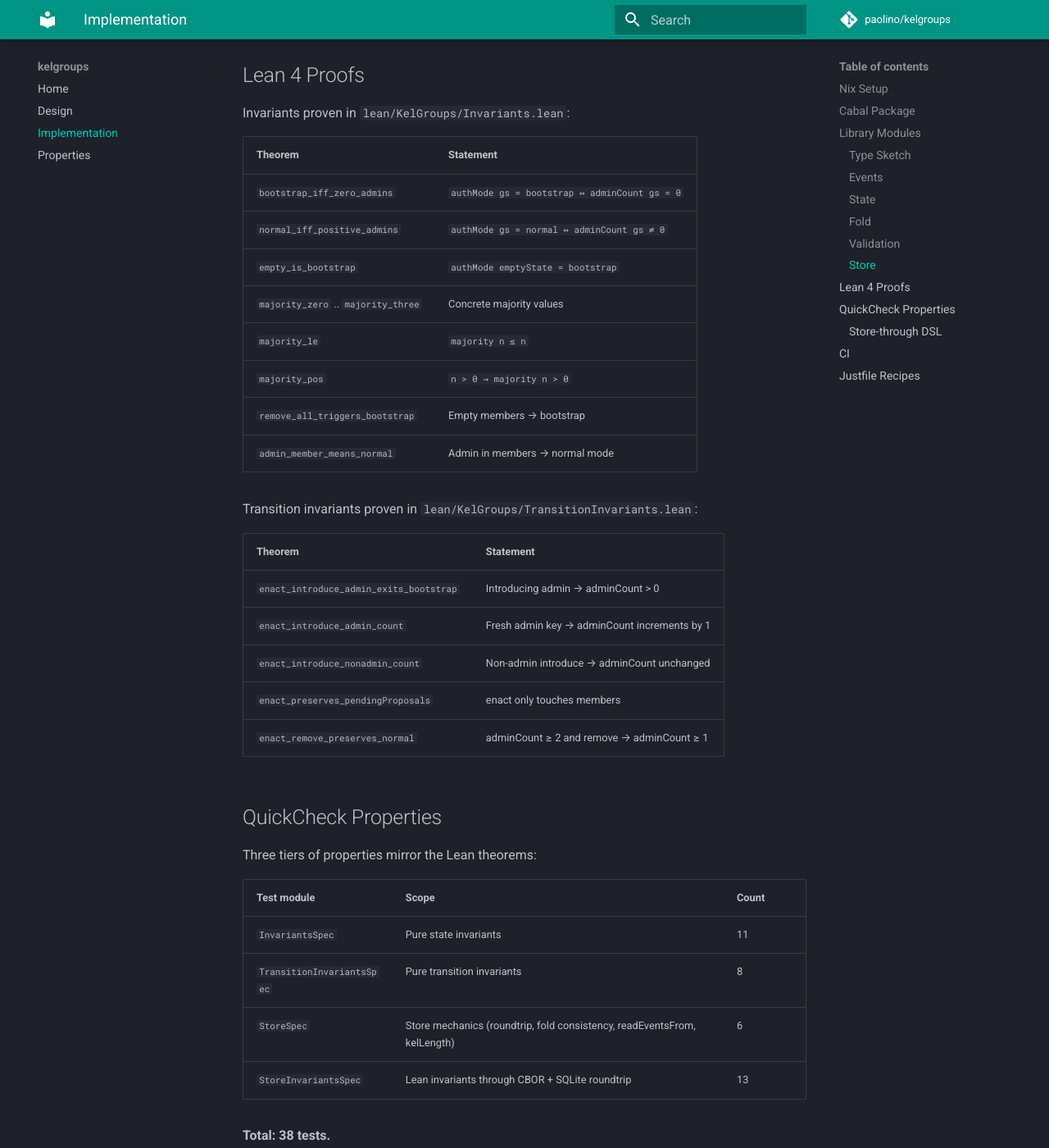
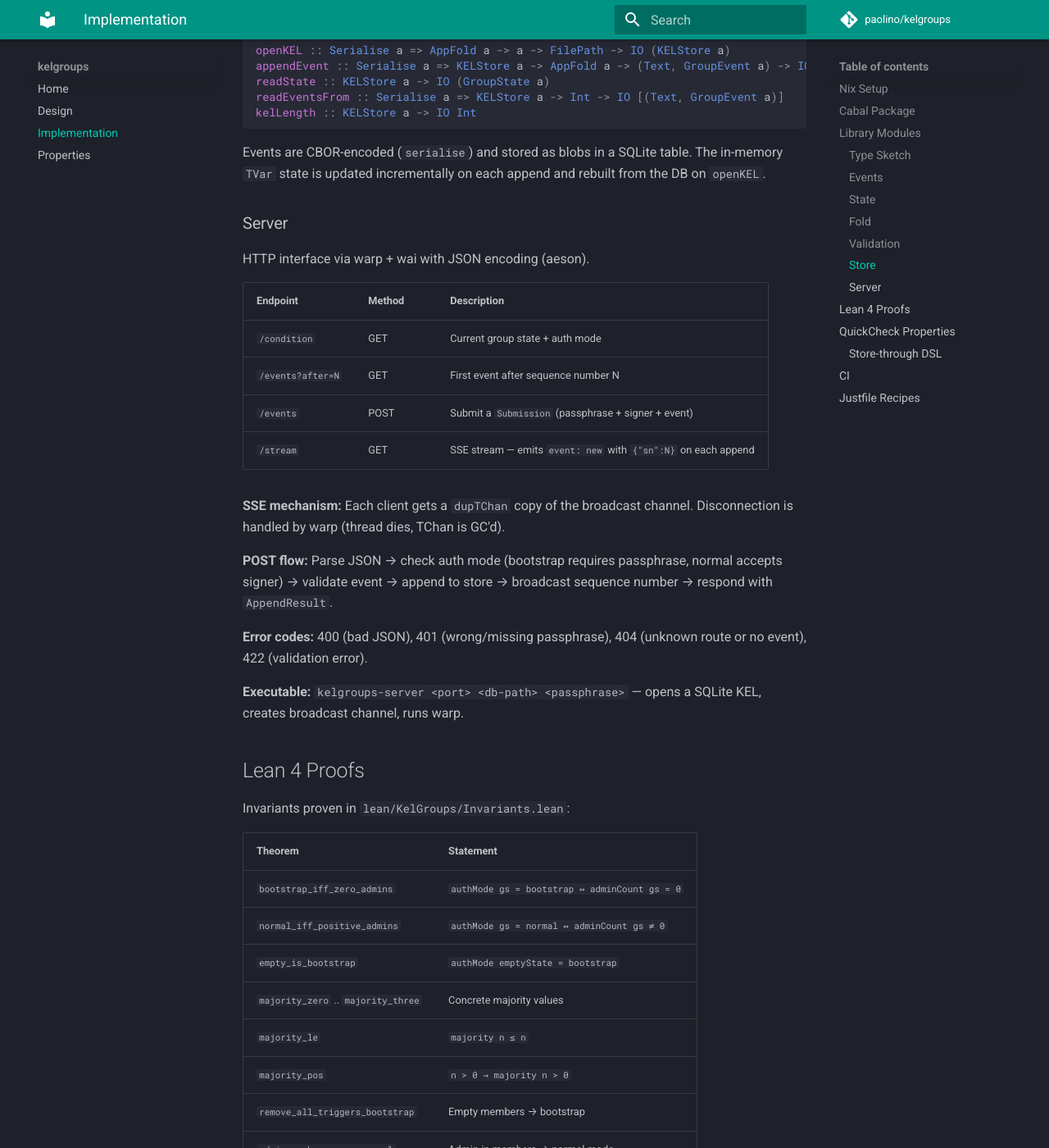
Before and after one commit to paolino/kelgroups, an MkDocs documentation site: the page built from docs/docs/implementation.md, in a window 1280 px wide and 1400 px high, scrolled down 2792 px. Shown: the whole window at 82% size. Built offline with MkDocs 1.6.1 and Material for MkDocs 9.7.7, drawn with Linux system fonts in a browser that asks for light colours; comment, search, counter and statistics services are not loaded; some of the changed text lies outside the part shown.

Commit message:
feat: HTTP server with WAI, JSON serialization, and SSE
Endpoints: GET /condition, GET /events?after=N, POST /events, GET /stream (SSE).
Includes ServerSpec with 11 unit tests covering all endpoints.

```diff
--- a/docs/docs/implementation.md
+++ b/docs/docs/implementation.md
@@ -8,10 +8,11 @@
 
 ## Cabal Package
 
-**`kelgroups.cabal`** — library + test suite:
+**`kelgroups.cabal`** — library + test suite + executable:
 
-- Library depends on `base`, `containers`, `text`, `bytestring`, `serialise`, `sqlite-simple`, `stm`
-- Test suite uses `hspec` + `QuickCheck` + `temporary` + `directory`
+- Library depends on `base`, `containers`, `text`, `bytestring`, `serialise`, `sqlite-simple`, `stm`, `aeson`, `http-types`, `wai`
+- Executable depends on `kelgroups`, `warp`, `stm`, `text`
+- Test suite uses `hspec` + `QuickCheck` + `temporary` + `directory` + `warp` + `http-client` + `http-types` + `aeson` + `async` + `stm`
 - `keri-hs` dependency wired in nix, activated when needed
 
 ## Library Modules
@@ -27,6 +28,8 @@
 | `KelGroups.Trivial` | Trivial instance: `a = ()`, no app roles |
 | `KelGroups.Store` | SQLite-backed KEL store with incremental TVar state |
 | `KelGroups.Store.Serialise` | Orphan CBOR `Serialise` instances for all event/state types |
+| `KelGroups.Server` | WAI application: routing, handlers, SSE streaming |
+| `KelGroups.Server.JSON` | Orphan `ToJSON`/`FromJSON` instances + HTTP types (`Submission`, `AppendResult`, `ServerError`) |
 
 ### Type Sketch
 
@@ -114,6 +117,25 @@ kelLength :: KELStore a -> IO Int
 
 Events are CBOR-encoded (`serialise`) and stored as blobs in a SQLite table. The in-memory `TVar` state is updated incrementally on each append and rebuilt from the DB on `openKEL`.
 
+### Server
+
+HTTP interface via warp + wai with JSON encoding (aeson).
+
+| Endpoint | Method | Description |
+|---|---|---|
+| `/condition` | GET | Current group state + auth mode |
+| `/events?after=N` | GET | First event after sequence number N |
+| `/events` | POST | Submit a `Submission` (passphrase + signer + event) |
+| `/stream` | GET | SSE stream — emits `event: new` with `{"sn":N}` on each append |
+
+**SSE mechanism:** Each client gets a `dupTChan` copy of the broadcast channel. Disconnection is handled by warp (thread dies, TChan is GC'd).
+
+**POST flow:** Parse JSON → check auth mode (bootstrap requires passphrase, normal accepts signer) → validate event → append to store → broadcast sequence number → respond with `AppendResult`.
+
+**Error codes:** 400 (bad JSON), 401 (wrong/missing passphrase), 404 (unknown route or no event), 422 (validation error).
+
+**Executable:** `kelgroups-server <port> <db-path> <passphrase>` — opens a SQLite KEL, creates broadcast channel, runs warp.
+
 ## Lean 4 Proofs
 
 Invariants proven in `lean/KelGroups/Invariants.lean`:
@@ -149,8 +171,9 @@ Three tiers of properties mirror the Lean theorems:
 | `TransitionInvariantsSpec` | Pure transition invariants | 8 |
 | `StoreSpec` | Store mechanics (roundtrip, fold consistency, readEventsFrom, kelLength) | 6 |
 | `StoreInvariantsSpec` | Lean invariants through CBOR + SQLite roundtrip | 13 |
+| `ServerSpec` | HTTP endpoints, SSE, auth, validation errors | 11 |
 
-**Total: 38 tests.**
+**Total: 49 tests.**
 
 ### Store-through DSL
 
@@ -180,10 +203,11 @@ The `arbitraryHistory` generator produces valid event histories by tracking stat
 |---|---|
 | `build` | `cabal build all -O0` |
 | `test` | `cabal test all -O0 --test-show-details=direct` |
-| `format` | `fourmolu -i lib/**/*.hs test/*.hs` |
+| `format` | `fourmolu -i lib/**/*.hs test/*.hs app/*.hs` |
 | `lint` | `hlint lib/` |
 | `cabal-fmt` | `cabal-fmt -i kelgroups.cabal` |
 | `lean` | `cd lean && lake build` |
 | `ci` | format + cabal-fmt + lint + build + test + lean |
 | `docs` | `mkdocs build` |
+| `serve` | `cabal run kelgroups-server -O0 -- <port> <db> <pass>` |
 | `clean` | cabal clean + lake clean |
```
Also changed, not shown: 7 other files.
